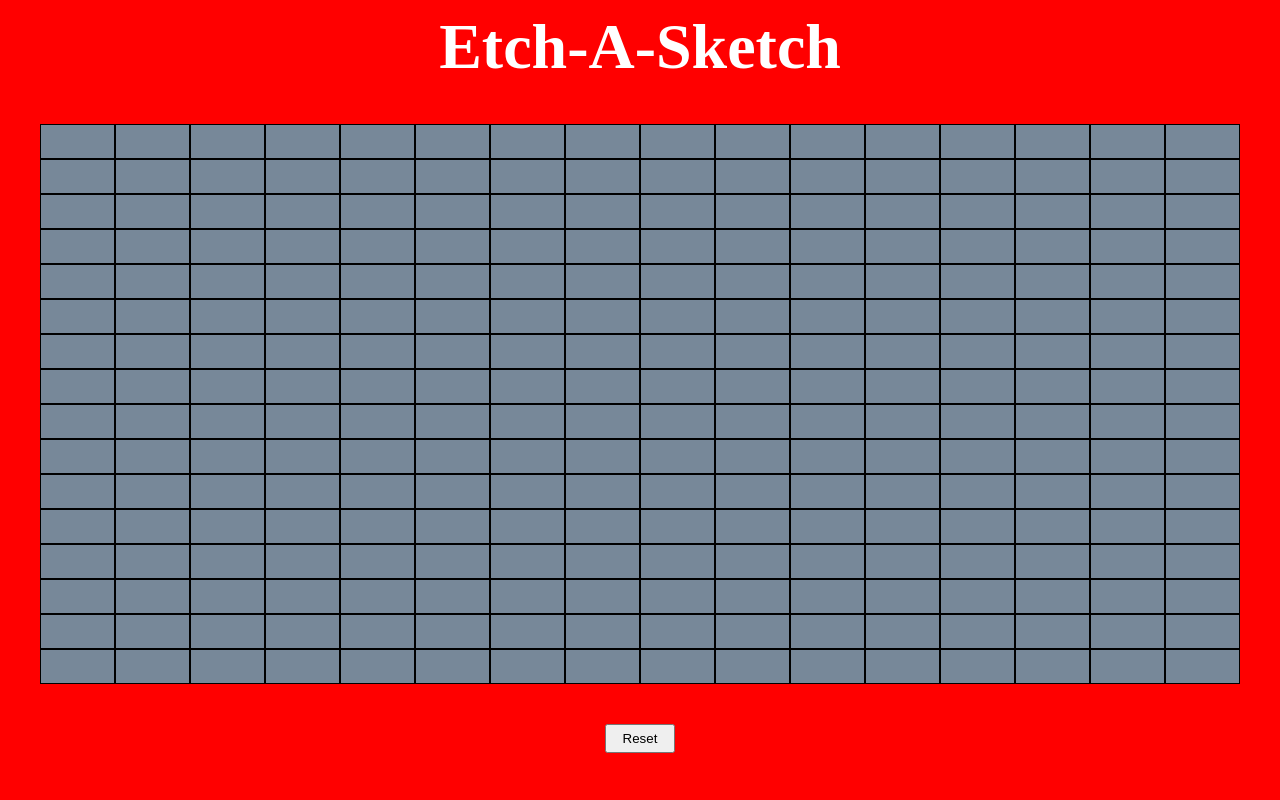
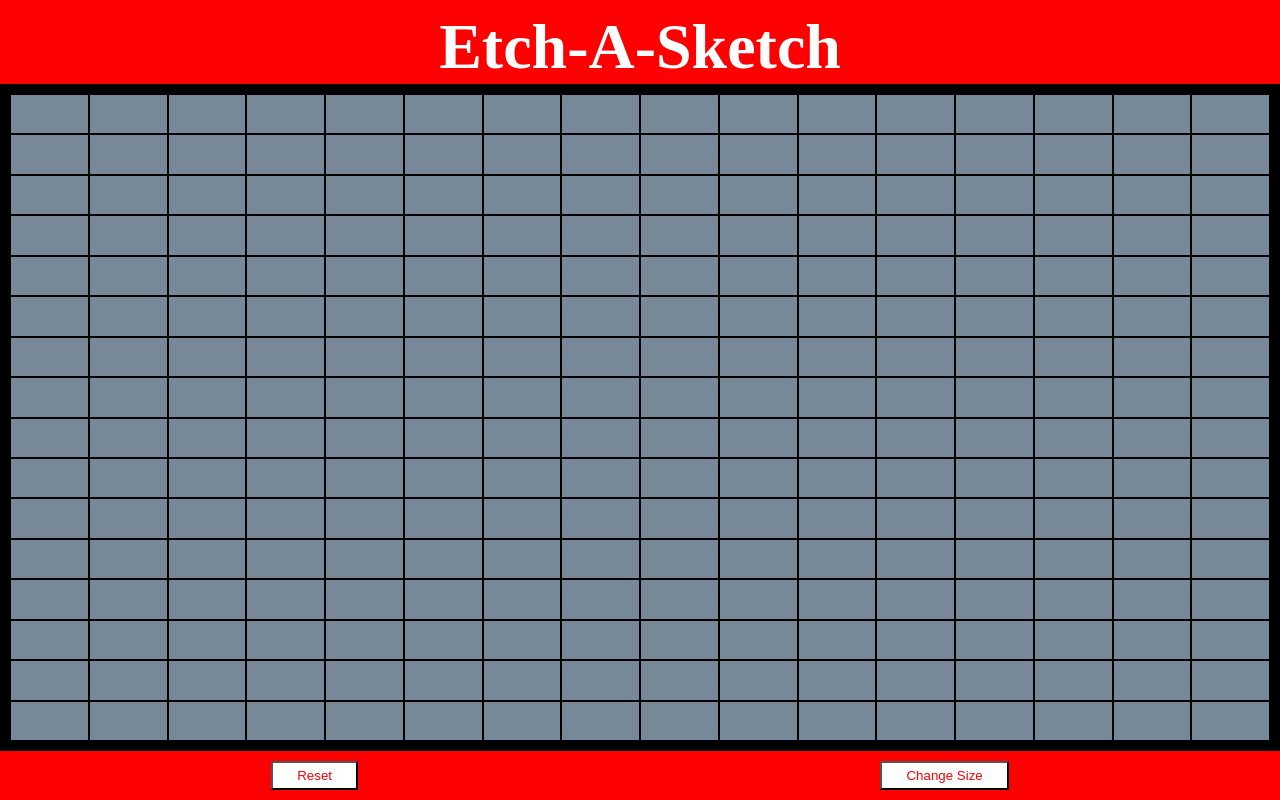
Before and after one commit to jurrea619/etch-a-sketch, a plain HTML site: page index.html in a window 1280 px wide. Both pictures are taken after a click on the button "Reset". Drawn offline with Linux system fonts and the light colour scheme.

Commit message:
Implement size button to accept user re-sizing up to 35x35

```diff
--- a/css/style.css
+++ b/css/style.css
@@ -10,6 +10,7 @@ body {
     display: flex;
     flex-flow: column nowrap;
     height: 100vh;
+    max-height: 100vh;
     background-color: red;
 }
 
@@ -21,16 +22,21 @@ body {
 }
 
 .grid-container {
-    min-height: 80vh;
+    flex: 1 0 auto;
+    max-height: 100%;
 }
 
 .grid {
     display: grid;
     grid-template-columns: repeat(16, 1fr);
-    grid-template-rows: repeat(16, 1fr);
+    grid-template-rows: auto;
 
-    padding: 40px;
-    height: 100%;
+    padding: 10px;
+    background-color: black;
+    min-height: 100%;
+    max-height: 100%;
+    width: 100%;
+    max-width: 100%;
 }
 
 .box {
@@ -41,9 +47,13 @@ body {
 
 .controls {
     display: flex;
-    justify-content: center;
+    justify-content: space-around;
+    padding: 10px;
+    margin-top: auto;
 }
 
 button {
-    padding: 5px 16px;
+    padding: 5px 24px;
+    background-color: white;
+    color: red;
 }
--- a/index.html
+++ b/index.html
@@ -15,7 +15,8 @@
         <div class="grid"></div>
     </div>
     <div class="controls">
-        <button id="reset">Reset</button>
+        <button id="resetBtn">Reset</button>
+        <button id="sizeBtn">Change Size</button>
     </div>
 
     <script src="./js/main.js"></script>
--- a/js/main.js
+++ b/js/main.js
@@ -1,6 +1,6 @@
 const container = document.querySelector('.grid');
 
-// build x amt of squares, attach mouseover listeners and append to grid container
+// build initial grid
 for(let i = 0 ; i < 256 ; i++){
     //create div with 'box' class
     let newDiv = document.createElement('div');
@@ -15,12 +15,47 @@ for(let i = 0 ; i < 256 ; i++){
     container.appendChild(newDiv);
 }
 
-// add event listener to button
-// when clicked all elements with class 'box' set to gray
-const resetBtn = document.querySelector("#reset");
-resetBtn.addEventListener("click", ()=> {
+// reset button changes grid to brand new
+const resetBtn = document.querySelector("#resetBtn");
+resetBtn.addEventListener("click", clearScreen);
+
+function clearScreen(){
     const boxes = document.querySelectorAll(".box");
-    boxes.forEach( (button) => {
+    boxes.forEach((button) => {
         button.style.backgroundColor = "lightslategray";
     });
+}
+
+// grab size button and grid element to be adjusted
+const sizeBtn = document.querySelector("#sizeBtn");
+const grid =
+sizeBtn.addEventListener("click", ()=> {
+    let newSize = prompt("Enter new grid size (up to 35)");
+    //edit grid-template-columns & grid-template rows
+    container.style['grid-template-columns'] = `repeat(${newSize}, 1fr`;
+    // container.style['grid-template-rows'] = `repeat(${newSize}), 1fr`;
+
+    //remove all existing boxes from grid
+    removeGridNodes();
+
+    for (let i = 0; i < newSize ** 2; i++) {
+        //create div with 'box' class
+        let newDiv = document.createElement('div');
+        newDiv.classList.add('box');
+
+        //attach mouseover listener event to turn background color black
+        newDiv.addEventListener('mouseenter', () => {
+            newDiv.style.backgroundColor = 'black';
+        });
+
+        // add to container
+        container.appendChild(newDiv);
+    }
 });
+
+// remove all child nodes from container
+function removeGridNodes() {
+    while (container.firstChild) {
+        container.removeChild(container.firstChild);
+    }
+}
```
